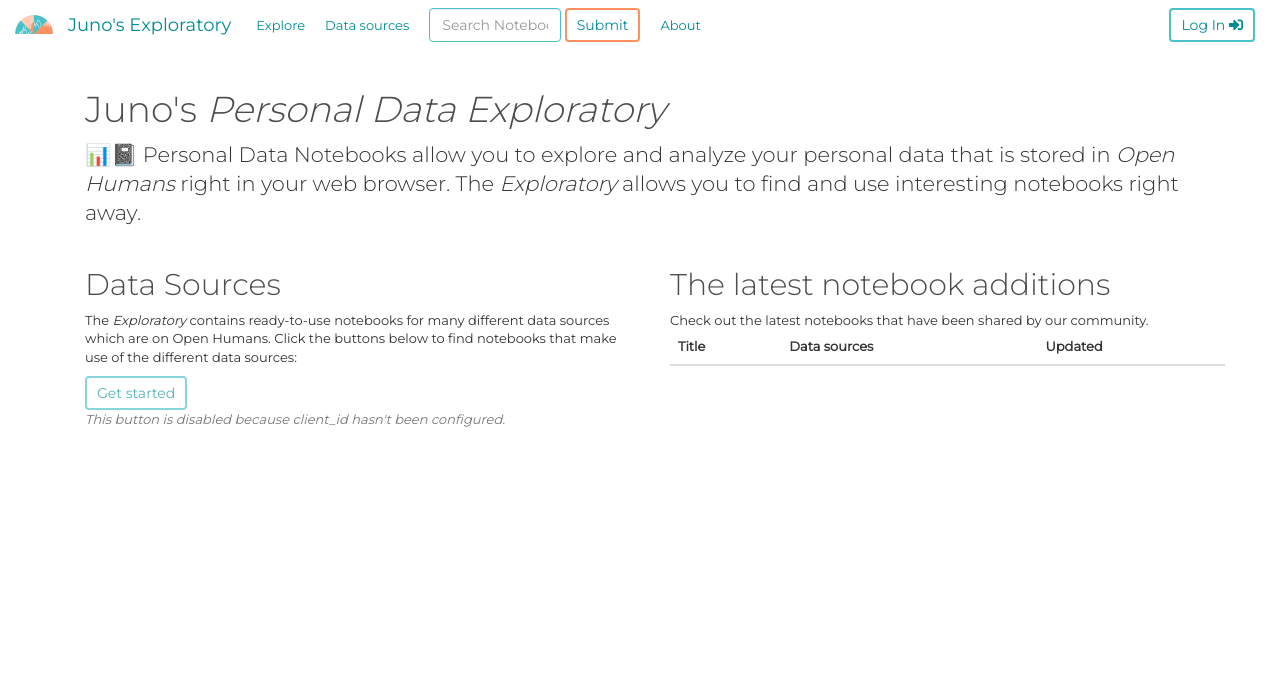
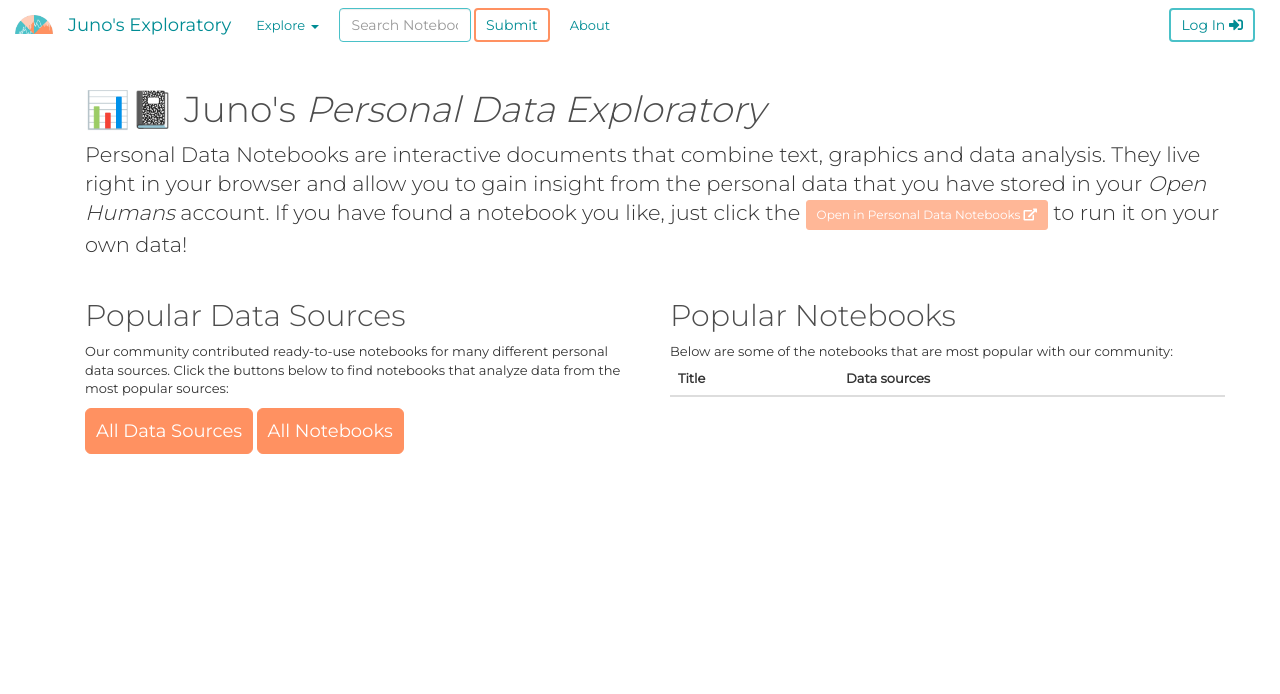
Before and after one commit to OpenHumans/jupyter-gallery, a Django app: page / in a window 1280 px wide. Shown: the top 694 px of the page. Run offline with Django 3.2, Linux system fonts and the light colour scheme; data that the repository does not hold is empty; some libraries are stand-ins or nearby versions.

Commit message:
update menubar, source index, index

```diff
--- a/main/templates/main/base.html
+++ b/main/templates/main/base.html
@@ -53,8 +53,13 @@
           <!-- Collect the nav links, forms, and other content for toggling -->
           <div class="collapse navbar-collapse" id="bs-example-navbar-collapse-1">
             <ul class="nav navbar-nav">
-              <li {% if section == 'explore' %} class="active" {%endif%}><a href="{%url "notebook-index"%}">Explore</a></li>
-              <li {% if section == 'sources' %} class="active" {%endif%}><a href="{%url "data-source-index"%}">Data sources</a></li>
+              <li class='dropdown'>
+                <a href="#" class="dropdown-toggle" data-toggle="dropdown" role="button" aria-haspopup="true" aria-expanded="false">Explore <span class="caret"></span></a>
+                <ul class="dropdown-menu">
+                  <li {% if section == 'explore' %} class="active" {%endif%}><a href="{%url "notebook-index"%}">All Notebooks</a></li>
+                  <li {% if section == 'sources' %} class="active" {%endif%}><a href="{%url "data-source-index"%}">Notebooks by Data Source</a></li>
+                </ul>
+              </li>
             </ul>
             <form class="navbar-form navbar-left" action="{% url 'search'%}" method="get">
               <div class="form-group">
--- a/main/templates/main/index.html
+++ b/main/templates/main/index.html
@@ -3,17 +3,19 @@
 {% block content %}
 
   <div class="container">
-      <h1>Juno's <i>Personal Data Exploratory</i></h1>
+      <h1>📊📓  Juno's <i>Personal Data Exploratory</i></h1>
       <p class='lead'>
-        📊📓 Personal Data Notebooks allow you to explore and analyze your personal data that is stored in <i>Open Humans</i>
-        right in your web browser. The <i>Exploratory</i> allows you to find and use interesting notebooks right away.
+        Personal Data Notebooks are interactive documents that combine text, graphics and data analysis. They live
+        right in your browser and allow you to gain insight from the personal data that you have stored in your <i>Open Humans</i>
+        account. If you have found a notebook you like, just click the <button type="button" class="btn btn-primary btn-sm disabled">Open in Personal Data Notebooks <i class="fas fa-external-link-alt"></i></button>
+        to run it on your own data!
       </p>
     <div class="row">
       <div class="col-md-6">
-        <h2>Data Sources</h2>
+        <h2>Popular Data Sources</h2>
         <p>
-          The <i>Exploratory</i> contains ready-to-use notebooks for many different data sources which are on Open Humans.
-          Click the buttons below to find notebooks that make use of the different data sources:
+          Our community contributed ready-to-use notebooks for many different personal data sources.
+          Click the buttons below to find notebooks that analyze data from the most popular sources:
         </p>
         <p>
         {%for source in data_sources%}
@@ -22,32 +24,24 @@
         </a>
         {%endfor%}
         </p>
-        <a
-          {% if client_id %}
-          class="btn btn-primary btn-lg"
-          href="https://www.openhumans.org/direct-sharing/projects/oauth2/authorize/?client_id={{ client_id }}&response_type=code&redirect_uri={{ redirect_uri }}"
-          {% else %}
-          class="btn btn-default disabled"
-          {% endif %}
-          >
-          Get started
+        <a class="btn btn-primary btn-lg"
+          href="{%url 'data-source-index'%}">
+          All Data Sources
         </a>
-        {% if not client_id %}
-        <p class="text-muted"><i>
-          This button is disabled because client_id hasn't been configured.
-        </i></p>
-        {% endif %}
+        <a class="btn btn-primary btn-lg"
+          href="{%url 'notebook-index'%}">
+          All Notebooks
+        </a>
       </div>
       <div class='col-md-6'>
-        <h2>The latest notebook additions</h2>
-        Check out the latest notebooks that have been shared by our community.
+        <h2>Popular Notebooks</h2>
+        Below are some of the notebooks that are most popular with our community:
         <div class="table-responsive">
         <table class='table'>
           <thead>
             <tr>
               <th>Title</th>
               <th>Data sources</th>
-              <th>Updated</th>
             </tr>
           </thead>
           <tbody>
@@ -61,12 +55,11 @@
               </td>
               <td>
                 {%for source in notebook.get_data_sources_json%}
-                <a href="{%url 'search' %}?search_term={{source}}&search_field=data_sources">
+                <a href="{%url 'data-sources' source%}">
                 <span class="label label-info">{{source}}</span>
                 </a>
                 {%endfor%}
               </td>
-              <td>{{notebook.updated_at|timesince}} ago</td>
             </tr>
             {%endfor%}
           </tbody>
--- a/main/templates/main/notebook_details.html
+++ b/main/templates/main/notebook_details.html
@@ -42,7 +42,7 @@
     </a>
     {%endfor%}
     {%for source in notebook.get_data_sources_json%}
-    <a href="{%url 'search' %}?search_term={{source}}&search_field=data_sources">
+    <a href="{%url 'data-sources' source%}">
     <span class="label label-info">{{source}}</span>
     </a>
     {%endfor%}
--- a/main/views.py
+++ b/main/views.py
@@ -42,8 +42,8 @@ def index(request):
         return redirect('/notebooks')
     else:
         latest_notebooks = SharedNotebook.objects.filter(
-            master_notebook=None).order_by('-updated_at')[:5]
-        data_sources = get_all_data_sources()
+            master_notebook=None).order_by('-views')[:5]
+        data_sources = get_all_data_sources()[:6]
         context = {'oh_proj_page': settings.OH_ACTIVITY_PAGE,
                    'latest_notebooks': latest_notebooks,
                    'data_sources': data_sources}
@@ -52,9 +52,16 @@ def index(request):
 
 
 def data_sources(request, data_source):
+    order_variable = request.GET.get('order_by', 'updated_at')
+    if order_variable not in ['updated_at', 'likes', 'views']:
+        order_variable = 'updated_at'
     nbs = find_notebook_by_keywords(data_source, search_field='data_sources')
-    nbs = nbs.order_by('-views')
+    if order_variable == 'likes':
+        nbs = nbs.annotate(
+            likes=Count('notebooklike'))
+    nbs = nbs.order_by('-{}'.format(order_variable))
     nb_paged = paginate_items(nbs, request.GET.get('page'))
+
     context = {
             'section': 'sources',
             'notebooks': nb_paged,
@@ -235,6 +242,7 @@ def delete_notebook(request, notebook_id):
 def notebook_index(request):
     order_variable = request.GET.get('order_by', 'updated_at')
     data_sources = get_all_data_sources()
+    data_sources = sorted(data_sources)
     if order_variable not in ['updated_at', 'likes', 'views']:
         order_variable = 'updated_at'
     notebook_list = SharedNotebook.objects.filter(
```
Also changed, not shown: main/templates/main/notebook_index.html (+16 -2 lines), main/templates/main/sources.html (+28 -7 lines).
